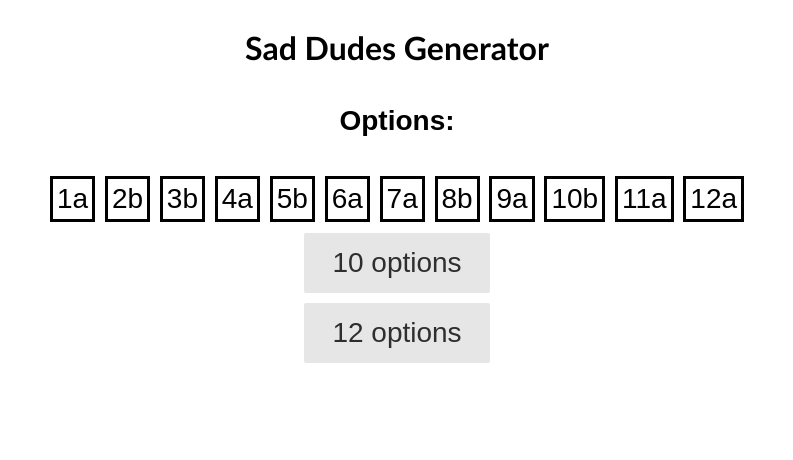
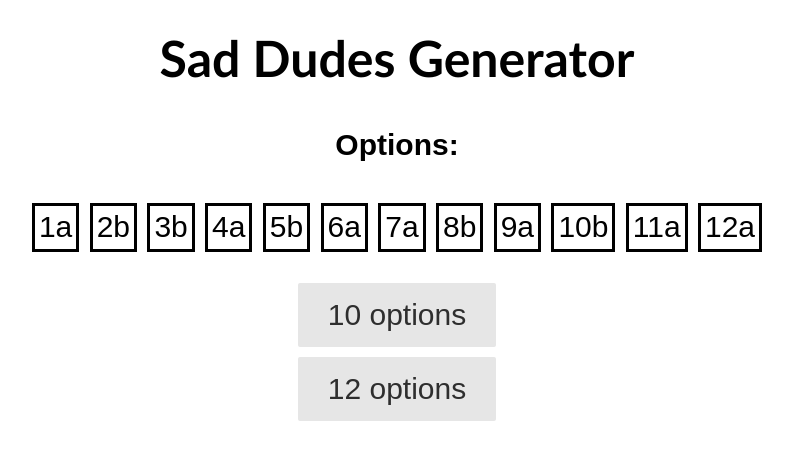
Before and after one commit to cesarchavez/saddudes, a Flask app: page / in a window 1280 px wide. Shown: the top 460 px of the page, without its empty margins (243-1036 px from the left). Run offline with Flask 2, Linux system fonts and the light colour scheme; some libraries are stand-ins or nearby versions.

Commit message:
css changes

```diff
--- a/static/main.css
+++ b/static/main.css
@@ -1,13 +1,13 @@
 .main{
    padding-top: 20px;
    text-align: center;
-   font-size: 28px;
+   font-size: 30px;
 }
 
 .title {
    display: block;
    font-family: 'Trebuchet MS', 'Lucida Sans Unicode', 'Lucida Grande', 'Lucida Sans', Arial, sans-serif;
-   font-size: xx-large;
+   font-size: 50px;
    font-weight: bold;
    color: black;
    text-align: center;
@@ -26,7 +26,9 @@
    display: inline-block;
    align-content: stretch;
    padding-top: 10px;
+   padding-bottom: 20px;
    clear: both;
+   width: 60%;
 }
 
 .element{
```
